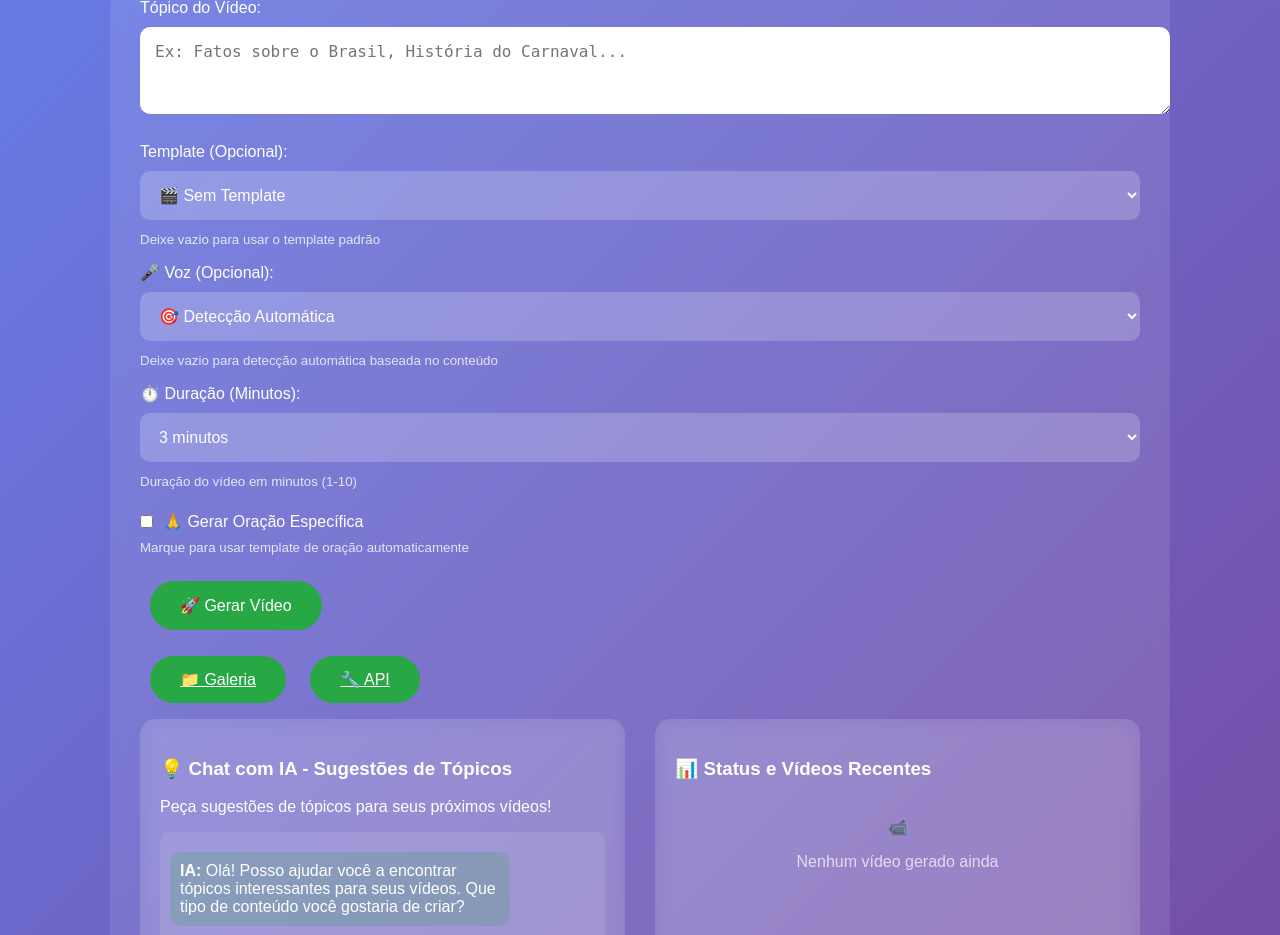
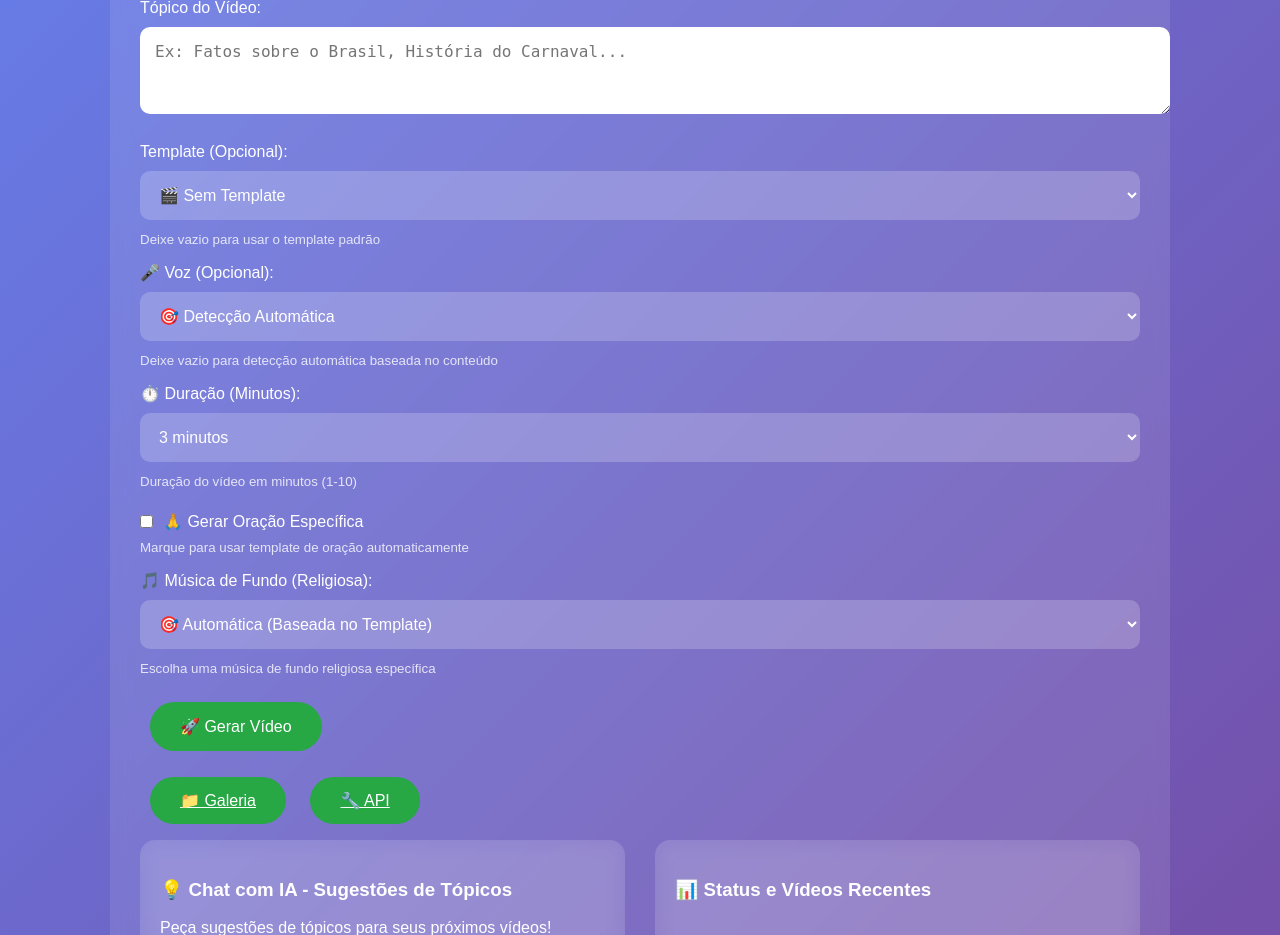
Before and after one commit to maxwellbatis/text-to-video-ai-v2, a Flask app: page / in a window 1280 px wide. Shown: the part 166-1101 px from the top of the page. Run offline with Flask 3, Linux system fonts and the light colour scheme; data that the repository does not hold is empty; some libraries are stand-ins or nearby versions.

Commit message:
Adiciona seleção de música de fundo religiosa no frontend e backend

```diff
--- a/server.py
+++ b/server.py
@@ -89,7 +89,7 @@ def update_job_progress(job_id, progress, status=None):
             'status': jobs[job_id].status
         })
 
-async def generate_video_async(job_id, topic, template_id=None, voice_id=None, use_db=False, duration_minutes=1):
+async def generate_video_async(job_id, topic, template_id=None, voice_id=None, use_db=False, duration_minutes=1, background_music=None):
     """Gera vídeo de forma assíncrona com suporte a templates e duração personalizada"""
     try:
         job = jobs[job_id]
@@ -147,6 +147,11 @@ async def generate_video_async(job_id, topic, template_id=None, voice_id=None, u
             # 6.5. Aplicar template se especificado
             if template_id and template_config:
                 update_job_progress(job_id, 95)
+                # Adicionar música de fundo ao template config se especificada
+                if background_music:
+                    template_config['background_music'] = background_music
+                    print(f"🎵 Música de fundo adicionada ao template: {background_music}")
+
                 output_video = template_render_engine.apply_template_to_video(output_video, template_config, audio_file)
                 print(f"Template '{template_id}' aplicado ao vídeo")
 
@@ -170,12 +175,12 @@ async def generate_video_async(job_id, topic, template_id=None, voice_id=None, u
         update_job_progress(job_id, 0, "FAILED")
         socketio.emit('job_failed', {'job_id': job_id, 'error': str(e)})
 
-def run_async_generation(job_id, topic, template_id=None, voice_id=None, use_db=False, duration_minutes=1):
+def run_async_generation(job_id, topic, template_id=None, voice_id=None, use_db=False, duration_minutes=1, background_music=None):
     """Executa geração de vídeo em thread separada"""
     loop = asyncio.new_event_loop()
     asyncio.set_event_loop(loop)
     try:
-        loop.run_until_complete(generate_video_async(job_id, topic, template_id, voice_id, use_db, duration_minutes))
+        loop.run_until_complete(generate_video_async(job_id, topic, template_id, voice_id, use_db, duration_minutes, background_music))
     finally:
         loop.close()
 
@@ -248,6 +253,7 @@ def create_job():
     topic = data.get('topic', '').strip()
     template_id = data.get('template_id', '').strip() or None
     voice_id = data.get('voice_id', '').strip() or None
+    background_music = data.get('background_music', '').strip() or None
 
     if not topic:
         return jsonify({'error': 'Tópico é obrigatório'}), 400
@@ -264,7 +270,7 @@ def create_job():
     # Iniciar geração em thread separada
     thread = threading.Thread(
         target=run_async_generation,
-        args=(job.id, topic, template_id, voice_id, DB_AVAILABLE, duration_minutes)
+        args=(job.id, topic, template_id, voice_id, DB_AVAILABLE, duration_minutes, background_music)
     )
     thread.daemon = True
     thread.start()
@@ -273,7 +279,8 @@ def create_job():
         'job_id': job.id,
         'message': 'Job criado com sucesso',
         'status': job.status,
-        'template_id': template_id
+        'template_id': template_id,
+        'background_music': background_music
     }), 201
 
 @app.route('/api/jobs/<job_id>', methods=['GET'])
--- a/templates/index.html
+++ b/templates/index.html
@@ -277,6 +277,24 @@
                 <small style="opacity: 0.8;">Marque para usar template de oração automaticamente</small>
             </div>
 
+            <div style="margin: 15px 0;">
+                <label for="backgroundMusicSelect">🎵 Música de Fundo (Religiosa):</label>
+                <select id="backgroundMusicSelect">
+                    <option value="">🎯 Automática (Baseada no Template)</option>
+                    <option value="piano-worship">🎹 Piano Worship - Calmo e Emocional</option>
+                    <option value="worship-piano">🎼 Worship Piano - Pacífico e Oracional</option>
+                    <option value="guitar-worship">🎸 Guitarra Worship - Instrumental para Jesus</option>
+                    <option value="piano-christian">🎹 Piano Cristão - Adoração Instrumental</option>
+                    <option value="cherry-blossom">🌸 Cherry Blossom - Música Cristã para Jesus</option>
+                    <option value="morning-light">🌅 Morning Light - Música de Adoração</option>
+                    <option value="peaceful-piano">🕊️ Piano Pacífico - Soaking Instrumental</option>
+                    <option value="gospel-worship">⛪ Gospel Worship - Música de Igreja</option>
+                    <option value="christian-piano">🎹 Piano Cristão - Calmo e Emocional</option>
+                    <option value="worship-gospel">🎵 Worship Gospel - Música Cristã</option>
+                </select>
+                <small style="opacity: 0.8;">Escolha uma música de fundo religiosa específica</small>
+            </div>
+
             <button type="submit" class="btn">🚀 Gerar Vídeo</button>
         </form>
 
@@ -369,6 +387,7 @@
                 const voiceId = document.getElementById('voiceSelect').value;
                 const duration = parseInt(document.getElementById('durationSelect').value);
                 const isPrayer = document.getElementById('prayerCheckbox').checked;
+                const backgroundMusic = document.getElementById('backgroundMusicSelect').value;
 
                 const requestBody = {
                     topic: topic,
@@ -385,6 +404,10 @@
 
                 if (isPrayer) {
                     requestBody.prayer = true;
+                }
+
+                if (backgroundMusic) {
+                    requestBody.background_music = backgroundMusic;
                 }
 
                 const response = await fetch('/api/jobs', {
--- a/utility/render/template_render_engine.py
+++ b/utility/render/template_render_engine.py
@@ -183,10 +183,13 @@ class TemplateRenderEngine:
 
             # Obter assets para o template
             template_id = template_config.get('template_id', 'default')
+            background_music_choice = template_config.get('background_music')
             print(f"🎵 Aplicando áudio para template: {template_id}")
+            if background_music_choice:
+                print(f"🎵 Música de fundo escolhida: {background_music_choice}")
 
             if ASSETS_AVAILABLE:
-                assets = asset_manager.get_assets_for_template(template_id)
+                assets = asset_manager.get_assets_for_template(template_id, background_music_choice)
                 print(f"🎵 Assets de áudio encontrados: {list(assets.keys())}")
 
                 # Adicionar música de fundo
```
Also changed, not shown: utility/assets/asset_manager.py (+50 -6 lines), 14 other files.
